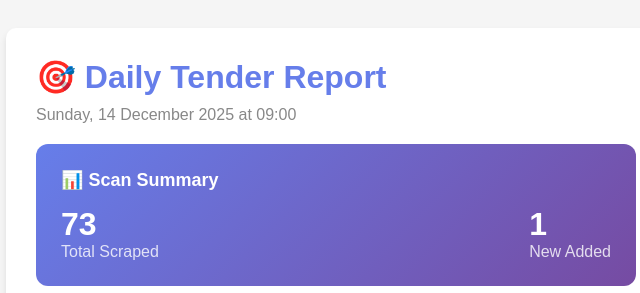
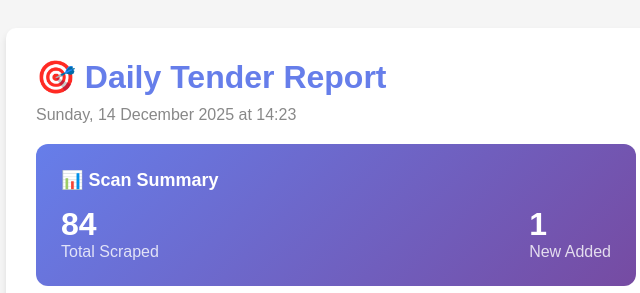
Before and after one commit to lazolason/tender-intelligence, a plain HTML site: page output/daily_email.html in a window 1280 px wide. Shown: the top 293 px of the page, 304-944 px from the left. Drawn offline with Linux system fonts and the light colour scheme.

Commit message:
Update: Manual push of fresh tenders

```diff
--- a/output/daily_email.html
+++ b/output/daily_email.html
@@ -8,13 +8,13 @@
 <body style="font-family: Arial, sans-serif; background: #f5f5f5; padding: 20px;">
     <div style="max-width: 600px; margin: 0 auto; background: white; border-radius: 10px; padding: 30px; box-shadow: 0 4px 6px rgba(0,0,0,0.1);">
         <h1 style="color: #667eea; margin: 0 0 10px 0;">🎯 Daily Tender Report</h1>
-        <p style="color: #888; margin: 0 0 20px 0;">Sunday, 14 December 2025 at 09:00</p>
+        <p style="color: #888; margin: 0 0 20px 0;">Sunday, 14 December 2025 at 14:23</p>
 
         <div style="background: linear-gradient(135deg, #667eea 0%, #764ba2 100%); padding: 25px; border-radius: 12px; margin: 20px 0; color: white;">
             <h2 style="margin: 0 0 15px 0; font-size: 18px;">📊 Scan Summary</h2>
             <div style="display: flex; justify-content: space-between;">
                 <div>
-                    <div style="font-size: 32px; font-weight: bold;">73</div>
+                    <div style="font-size: 32px; font-weight: bold;">84</div>
                     <div style="opacity: 0.8;">Total Scraped</div>
                 </div>
                 <div>
--- a/requirements.txt
+++ b/requirements.txt
@@ -9,7 +9,7 @@ gunicorn==21.2.0
 # Scraping
 requests==2.31.0
 beautifulsoup4==4.12.2
-lxml==4.9.3
+lxml>=4.9.3
 
 # Selenium (for National Treasury - optional on cloud)
 selenium==4.15.2
```
